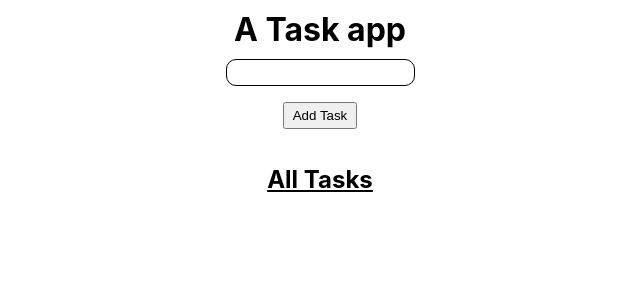
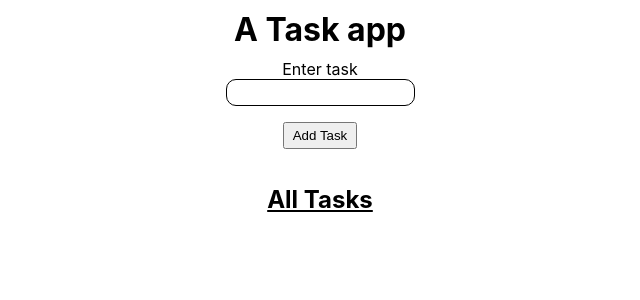
Before and after one commit to mbeckdev/task-app, a React (Create React App) app: page / in a window 1280 px wide. Shown: the top 300 px of the page, without its empty margins (320-960 px from the left). Built offline with nearby package versions, Linux system fonts and the light colour scheme.

Commit message:
Add label

```diff
--- a/src/App.js
+++ b/src/App.js
@@ -29,6 +29,7 @@ class App extends React.Component {
   submitTask = (e) => {
     e.preventDefault();
 
+    console.log(this.state);
     this.setState({
       task: {
         text: '',
@@ -38,6 +39,7 @@ class App extends React.Component {
       taskList: this.state.taskList.concat(this.state.task),
       nextListNumber: this.state.nextListNumber++,
     });
+    console.log(this.state);
   };
 
   render() {
@@ -49,10 +51,12 @@ class App extends React.Component {
 
         <div>
           <form onSubmit={this.submitTask}>
+            <label htmlFor="taskInput">Enter task</label>
             <input
               type="text"
               value={task.text}
               onChange={this.handleChange}
+              id="taskInput"
             ></input>
             <button type="submit">Add Task</button>
           </form>
```
